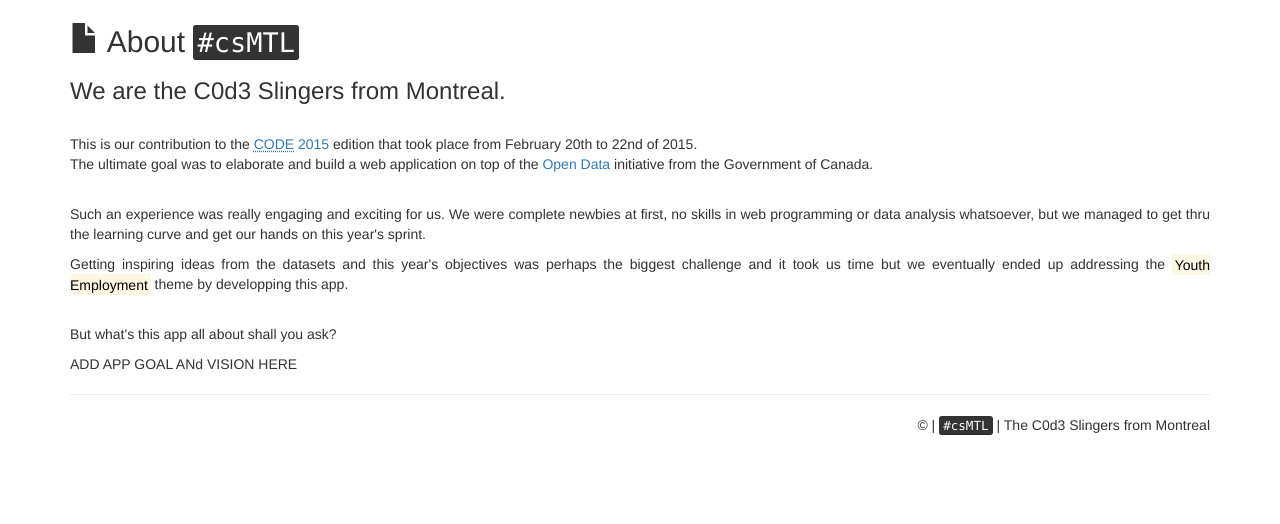
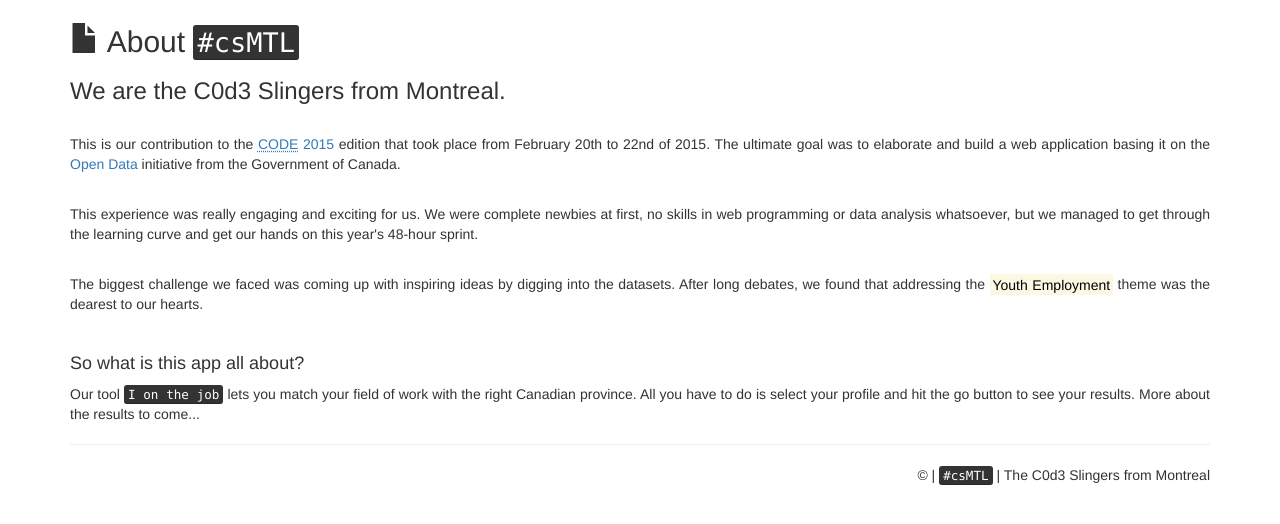
Before and after one commit to msulivan514/csmtl, a Django app: template app/templates/app/about.html in a window 1280 px wide. Shown: the part 51-575 px from the top of the page. Run offline with Django 3.2, Linux system fonts and the light colour scheme; the template is opened without the code that fills it, so the values that code supplies are empty; some libraries are stand-ins or nearby versions; some web fonts are replaced.

Commit message:
- renamed Man, Woman to Male, Female in DB and in populate_db script - added some descriptions in the about and contact pages - fixed url to git hub page

```diff
--- a/app/templates/app/about.html
+++ b/app/templates/app/about.html
@@ -11,23 +11,38 @@
 
     <p>This is our contribution to the
         <a href="https://www.canadianopendataexperience.ca/"><abbr title="Canadian Open Data Experience">CODE</abbr> 2015</a>
-        edition that took place from February 20th to 22nd of 2015.<br />
-        The ultimate goal was to elaborate and build a web application on top of the
+        edition that took place from February 20th to 22nd of 2015.
+        The ultimate goal was to elaborate and build a web application basing it on the
         <a href="http://open.canada.ca">Open Data</a> initiative from the Government of Canada.
     </p>
 
     <br />
 
-    <p>Such an experience was really engaging and exciting for us. We were complete newbies at first, no skills in web programming or data analysis whatsoever, but we managed to get thru the learning curve and get our hands on this year's sprint.
+    <p>This experience was really engaging and exciting for us.
+    We were complete newbies at first, no skills in web programming
+    or data analysis whatsoever, but we managed to get through the
+    learning curve and get our hands on this year's 48-hour sprint.
     </p>
-
-    <p>Getting inspiring ideas from the datasets and this year's objectives was perhaps the biggest challenge and it took us time but we eventually ended up addressing the <mark>Youth Employment</mark> theme by developping this app.</p>
 
     <br />
 
-    <p>But what's this app all about shall you ask?</p>
+    <p>
+    The biggest challenge we faced was coming up with inspiring ideas
+    by digging into the datasets. After long debates, we found that
+    addressing the <mark>Youth Employment</mark> theme was the dearest
+    to our hearts.
+    </p>
 
-    <p>ADD APP GOAL ANd VISION HERE</p>
+    <br />
+
+    <p><h4>So what is this app all about?</h4></p>
+
+    <p>
+    Our tool <kbd>I on the job</kbd> lets you match your field of work
+    with the right Canadian province. All you have to do is select your profile
+    and hit the go button to see your results.
+    More about the results to come...
+    </p>
 
 </section>
 
--- a/app/templates/app/contact.html
+++ b/app/templates/app/contact.html
@@ -7,13 +7,13 @@
 
 <br/>
 
-<p>You can reach us by email. Or even better, if you have some programming skills, collaborate!</p>
+<p>You can reach us by email or even better, if you have some programming skills, collaborate!</p>
 
 <br/>
 
 <address>
     <strong>Email you comments:</strong> <a href="mailto:msulivan514@outlook.com"><kbd>msulivan514 @ outlook . com</kbd></a><br/>
-    <strong>Connect to our GitHub page:</strong> <a href="#">ADD HERE</a>
+    <strong>Connect to our GitHub page:</strong> <a href="https://github.com/msulivan514/csmtl">https://github.com/msulivan514/csmtl</a>
 </address>
 
 
```
Also changed, not shown: app/management/commands/populate_educ.py (+4 -4 lines).
